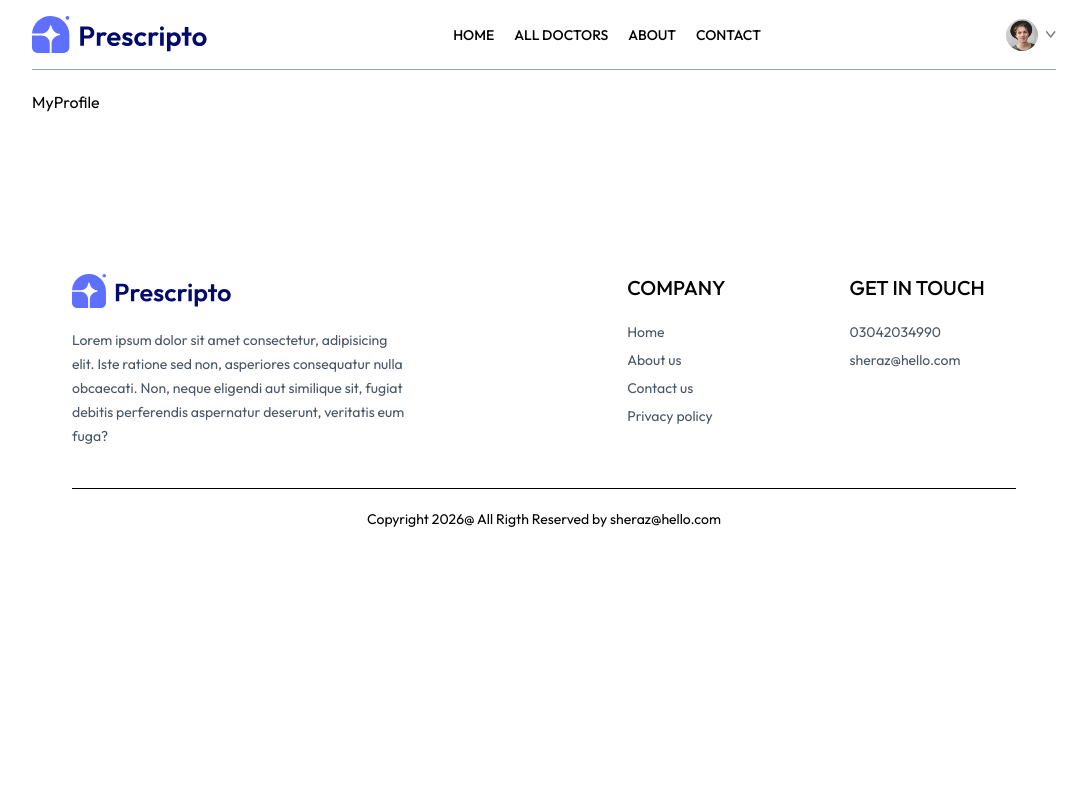
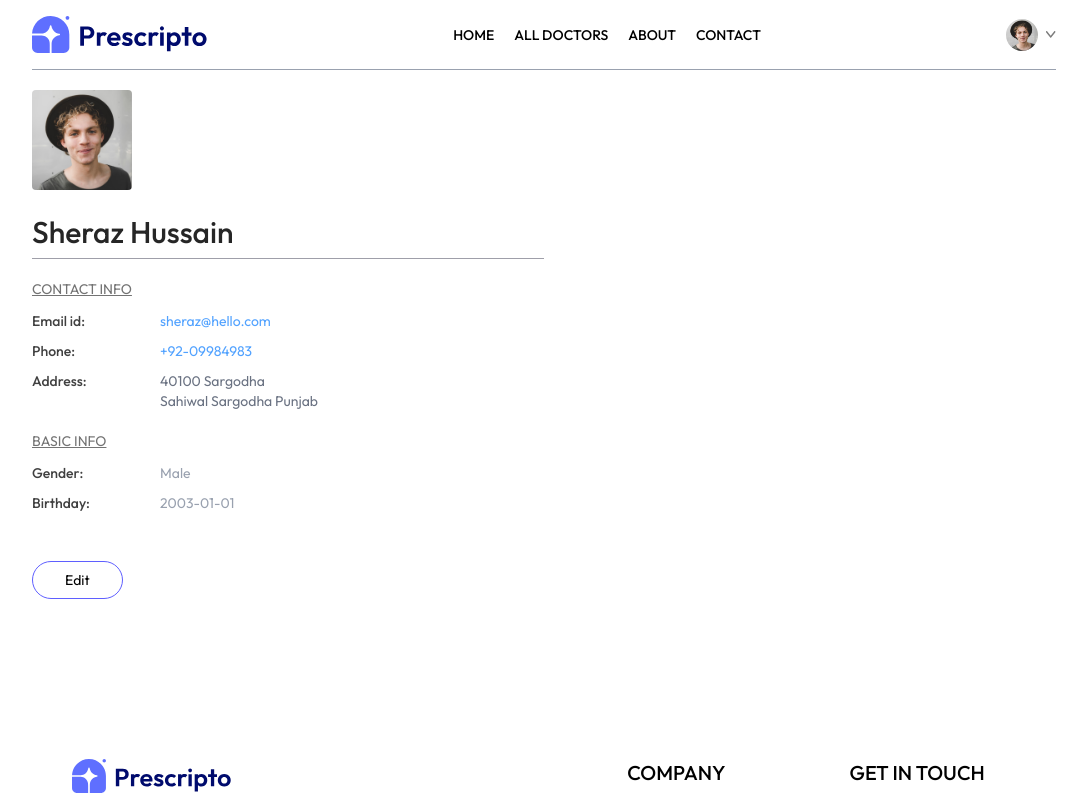
Before and after one commit to sheraz61/doctorAppointment, a React (Vite) app in the folder frontend/: page /my-profile in a window 1280 px wide. Shown: the top 800 px of the page, without its empty margins (96-1183 px from the left). Built offline with nearby package versions, Linux system fonts and the light colour scheme.

Commit message:
complete profile page...

```diff
--- a/frontend/src/pages/MyProfile.jsx
+++ b/frontend/src/pages/MyProfile.jsx
@@ -1,8 +1,89 @@
-import React from 'react'
+import React, { useState } from 'react'
+import { assets } from '../assets/assets'
+function MyProfile() {
+  const [userData, setUserData] = useState({
+    name: 'Sheraz Hussain',
+    image: assets.profile_pic,
+    email: 'sheraz@hello.com',
+    phone: '+92-09984983',
+    address: {
+      line1: '40100 Sargodha',
+      line2: 'Sahiwal Sargodha Punjab'
+    },
+    gender: 'Male',
+    dob: '2003-01-01'
+  })
 
-function MyProfile() {
+  const [isEdit, setIsEdit] = useState(false)
   return (
-    <div>MyProfile</div>
+    <div className='max-w-lg flex flex-col gap-2 text-sm'>
+      <img className='w-25 rounded' src={userData.image} alt="" />
+
+      {
+        isEdit
+          ? <input className='bg-gray-50 text-3xl font-medium max-w-60 mt-4' type="text" value={userData.name} onChange={(e) => setUserData(prev => ({ ...prev, name: e.target.value }))} />
+          : <p className='font-medium text-3xl text-neutral-800 mt-4'>{userData.name}</p>
+      }
+      <hr className='bg-zinc-400 h-[1px] border-none' />
+      <div>
+        <p className='text-neutral-500 underline mt-3'>
+          CONTACT INFO
+        </p>
+        <div className='grid grid-cols-[1fr_3fr] gap-y-2.5 mt-3 text-neutral-700'>
+          <p className='font-medium'>Email id:</p>
+          <p className='text-blue-400'>{userData.email}</p>
+          <p className='font-medium'>Phone:</p>
+          {
+            isEdit
+              ? <input className='bg-gray-100 max-w-52' type="text" value={userData.phone} onChange={(e) => setUserData(prev => ({ ...prev, phone: e.target.value }))} />
+              : <p className='text-blue-400'>{userData.phone}</p>
+          }
+          <p className='font-medium'>Address:</p>
+          {
+            isEdit
+              ? <p>
+                <input className='bg-gray-50' type="text" value={userData.address.line1} onChange={(e) => setUserData(prev => ({ ...prev, address: { ...prev.address, line1: e.target.value } }))} />
+                <br />
+                <input className='bg-gray-50' type="text" value={userData.address.line2} onChange={(e) => setUserData(prev => ({ ...prev, address: { ...prev.address, line2: e.target.value } }))} />
+              </p>
+              : <p className='text-gray-500'>
+                {userData.address.line1}
+                <br />
+                {userData.address.line2}
+              </p>
+          }
+        </div>
+      </div>
+      <div>
+        <p className='text-neutral-500 underline mt-3'>
+          BASIC INFO
+        </p>
+        <div className='grid grid-cols-[1fr_3fr] gap-y-2.5 mt-3 text-neutral-700'>
+          <p className='font-medium'>Gender:</p>
+          {
+            isEdit
+              ? <select className='max-w-20 bg-gray-100' onChange={(e) => setUserData((prev) => ({ ...prev, gender: e.target.value }))} value={userData.gender}>
+                <option value="Male">Male</option>
+                <option value="Female">Female</option>
+              </select>
+              : <p className='text-gray-400'>{userData.gender}</p>
+          }
+          <p className='font-medium'>Birthday:</p>
+          {
+            isEdit
+              ? <input className='max-w-28 bg-gray-100' type="date" onChange={(e) => setUserData((prev) => ({ ...prev, dob: e.target.value }))} value={userData.dob} />
+              : <p className='text-gray-400'>{userData.dob}</p>
+          }
+        </div>
+      </div>
+      <div className='mt-10'>
+        {
+          isEdit
+            ? <button className='border border-[#5f5FFF] px-8 py-2 rounded-full hover:bg-[#5f5FFF] hover:text-white transition-all duration-500 cursor-pointer' onClick={() => setIsEdit(false)}> Save information</button>
+            : <button className='border border-[#5f5FFF] px-8 py-2 rounded-full hover:bg-[#5f5FFF] hover:text-white transition-all duration-500 cursor-pointer' onClick={() => setIsEdit(true)}>Edit</button>
+        }
+      </div>
+    </div>
   )
 }
 
```
